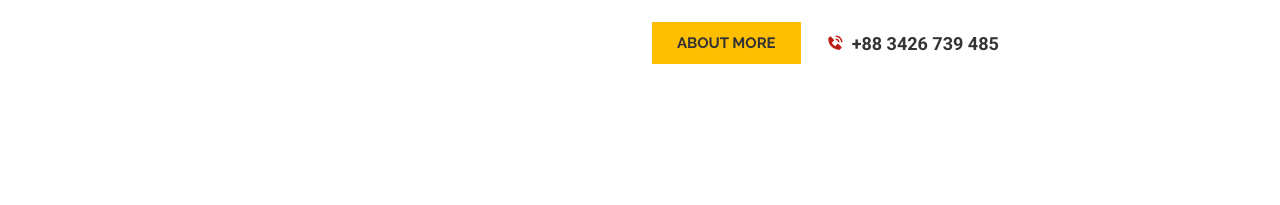
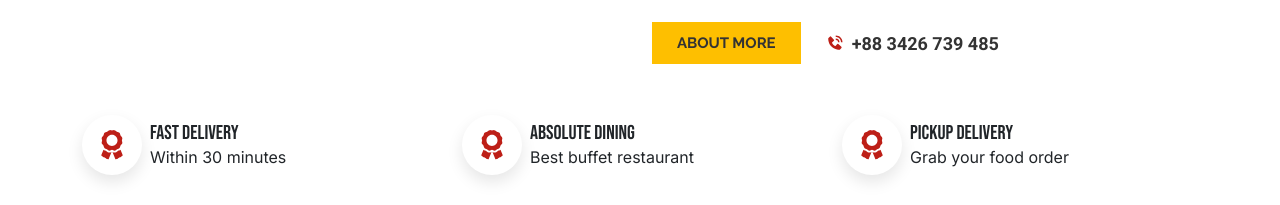
Before and after one commit to coderamit01/Food-Test, a React (Vite) app: page / in a window 1280 px wide. Shown: the part 747-952 px from the top of the page. Before the commit the page ends 864 px from the top, so only its background shows below. Built offline with nearby package versions, Linux system fonts and the light colour scheme.

Commit message:
design about section service area

```diff
--- a/src/Components/AboutSection/AboutSection.jsx
+++ b/src/Components/AboutSection/AboutSection.jsx
@@ -2,6 +2,7 @@ import Tabs from '../Tabs/Tabs';
 import AboutImg from '../../assets/images/about-image.jpeg';
 import 'bootstrap/dist/css/bootstrap.min.css';
 import Counter from '../Counter/Counter';
+import Services from '../Services/Services';
 
 const AboutSection = () => {
 
@@ -20,6 +21,7 @@ return (
           <Tabs />
         </div>
       </div>
+      <Services />
     </div>
   </div>
 );
--- /dev/null
+++ b/src/Components/ServiceItem/ServiceItem.jsx
@@ -0,0 +1,17 @@
+import 'bootstrap/dist/css/bootstrap.min.css';
+
+const ServiceItem = ({ title, summary, icon }) => {
+  return (
+    <div className="col-md-4">
+      <div className='services d-flex align-items-center'>
+        {icon}
+        <div className="d-flex flex-column ms-2">
+          <h4 className='mb-0'>{title}</h4>
+          <p className='mb-0'>{summary}</p>
+        </div>
+      </div>
+    </div>
+  );
+};
+
+export default ServiceItem;
--- /dev/null
+++ b/src/Components/Services/Services.jsx
@@ -0,0 +1,15 @@
+import 'bootstrap/dist/css/bootstrap.min.css';
+import ServiceItem from '../ServiceItem/ServiceItem';
+import { FaAward } from 'react-icons/fa';
+
+const Services = () => {
+  return (
+    <div className='row py-5 gy-3'>
+        <ServiceItem title="fast delivery" summary="Within 30 minutes" icon={<FaAward />} />
+        <ServiceItem title="absolute dining" summary="Best buffet restaurant" icon={<FaAward />} />
+        <ServiceItem title="pickup delivery" summary="Grab your food order" icon={<FaAward />} />
+    </div>
+  );
+};
+
+export default Services;
--- a/src/assets/css/style.css
+++ b/src/assets/css/style.css
@@ -118,6 +118,28 @@ h2 {
   font-family: "Roboto", sans-serif;
   font-weight: 700;
 }
+.services svg {
+  color: var(--text-red);
+  padding: 15px;
+  display: flex;
+  align-items: center;
+  justify-content: center;
+  height: 60px;
+  width: 60px;
+  border-radius: 50%;
+  box-shadow: 0px 7px 16px 0px rgba(0, 0, 0, 0.1);
+}
+.services h4 {
+  font-size: 20px;
+  font-family: "Bebas Neue", sans-serif;
+  font-weight: 500;
+  text-transform: uppercase;
+}
+.services p {
+  font-size: 16px;
+  font-family: "Inter", sans-serif;
+  font-weight: 400;
+}
 /* About section style end  */
 
 
```
Also changed, not shown: src/Components/Tabs/Tabs.jsx (indentation only).
